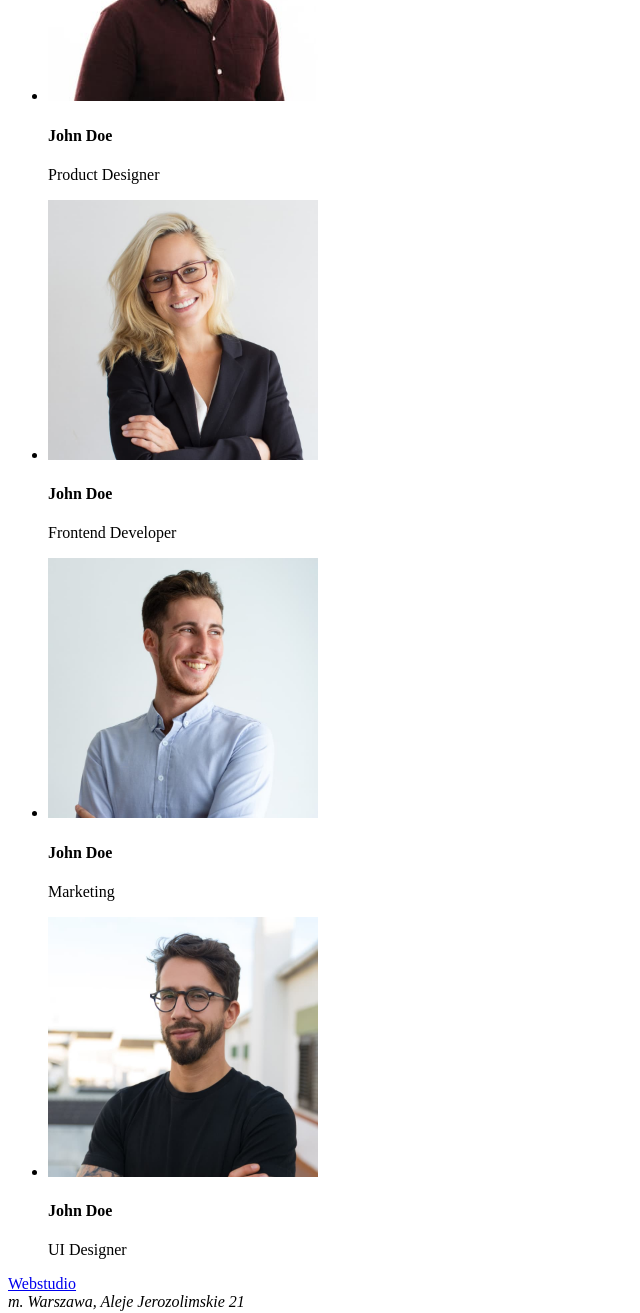
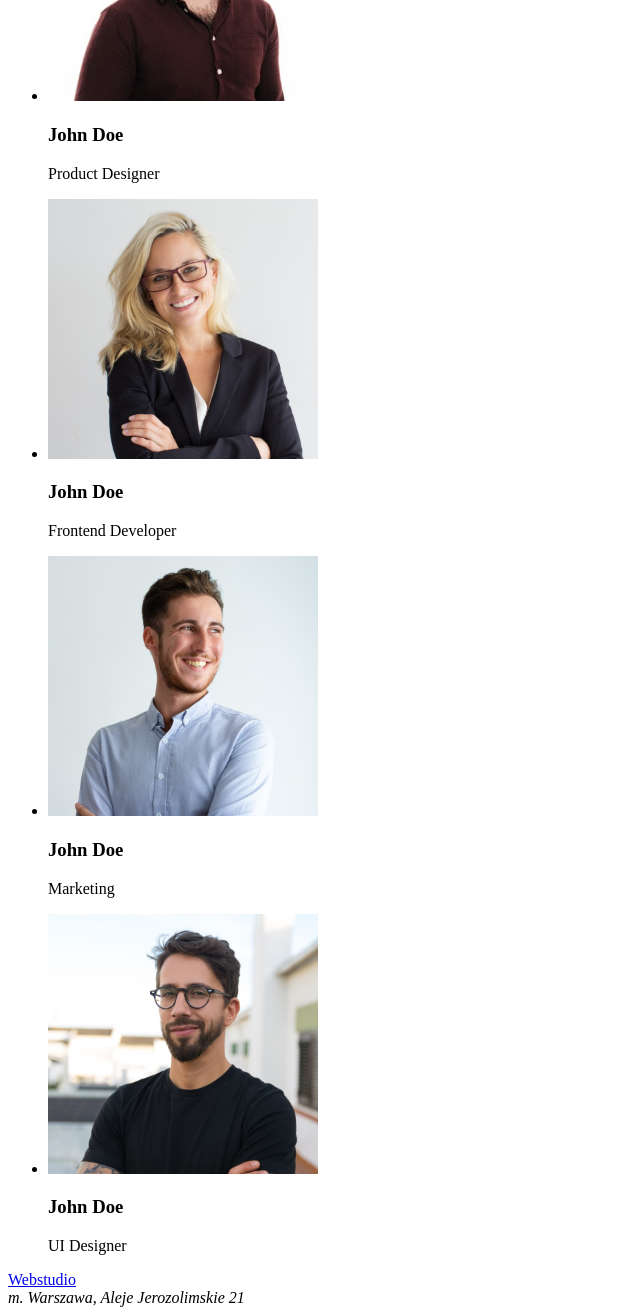
Before and after one commit to rsciupider/goit-markup-hw-01, a plain HTML site: page index.html in a window 1280 px wide. Shown: the part 1780-3093 px from the top of the page, without its empty margins (0-640 px from the left). Drawn offline with Linux system fonts and the light colour scheme.

Commit message:
update
-changed h4 to h3 in section with workers

```diff
--- a/index.html
+++ b/index.html
@@ -108,7 +108,7 @@
               width="270"
               height="260"
             />
-            <h4>John Doe</h4>
+            <h3>John Doe</h3>
             <p>Product Designer</p>
           </li>
           <li>
@@ -118,7 +118,7 @@
               width="270"
               height="260"
             />
-            <h4>John Doe</h4>
+            <h3>John Doe</h3>
             <p>Frontend Developer</p>
           </li>
           <li>
@@ -128,7 +128,7 @@
               width="270"
               height="260"
             />
-            <h4>John Doe</h4>
+            <h3>John Doe</h3>
             <p>Marketing</p>
           </li>
           <li>
@@ -138,7 +138,7 @@
               width="270"
               height="260"
             />
-            <h4>John Doe</h4>
+            <h3>John Doe</h3>
             <p>UI Designer</p>
           </li>
         </ul>
```
